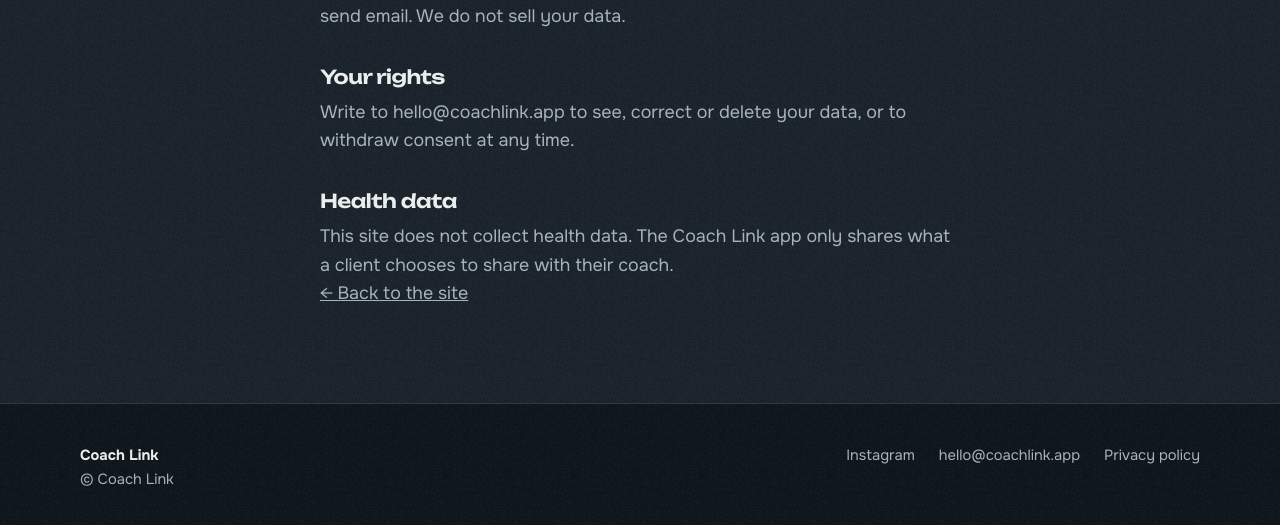
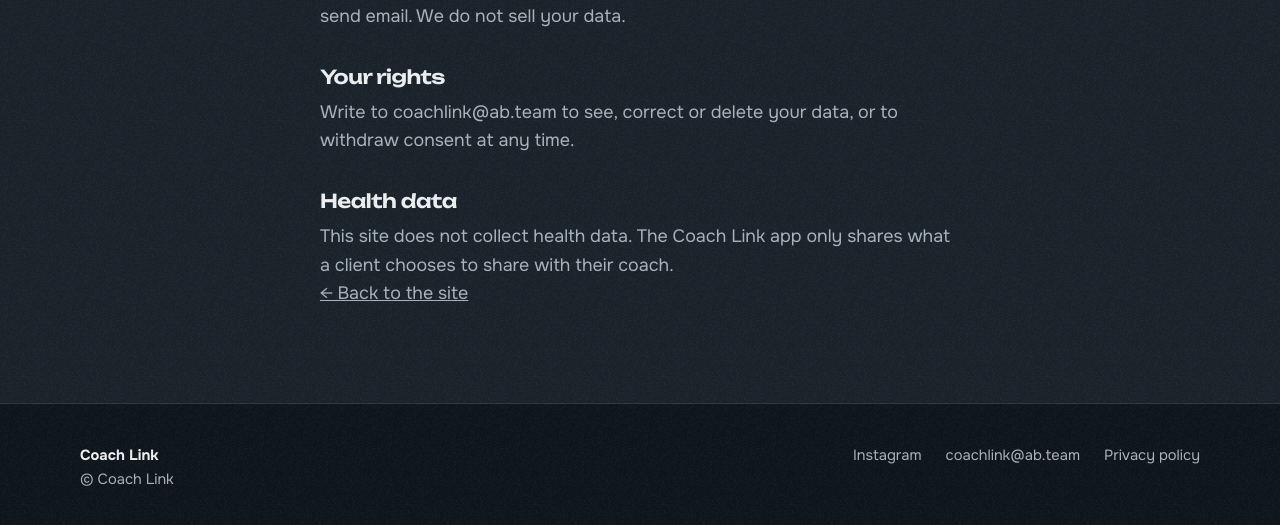
Before and after one commit to activebridge/coach_link_site, a Jekyll site: the page built from privacy.html, in a window 1280 px wide and 1139 px high. Shown: the part 592-1117 px from the top of the window. Built offline with Jekyll 4.4.1, drawn with Linux system fonts in a browser that asks for light colours.

Commit message:
update email address

```diff
--- a/_config.yml
+++ b/_config.yml
@@ -4,7 +4,7 @@ baseurl: ""
 markdown: kramdown
 
 # Site-wide values used by templates
-email: hello@coachlink.app          # TODO real address
+email: coachlink@ab.team
 instagram: https://instagram.com/coachlink   # TODO real handle
 form_endpoint: ""                   # form backend URL; empty = demo mode, nothing is sent
 event_date: TBA                     # launch-event date; the beta itself starts Dec 1
```
